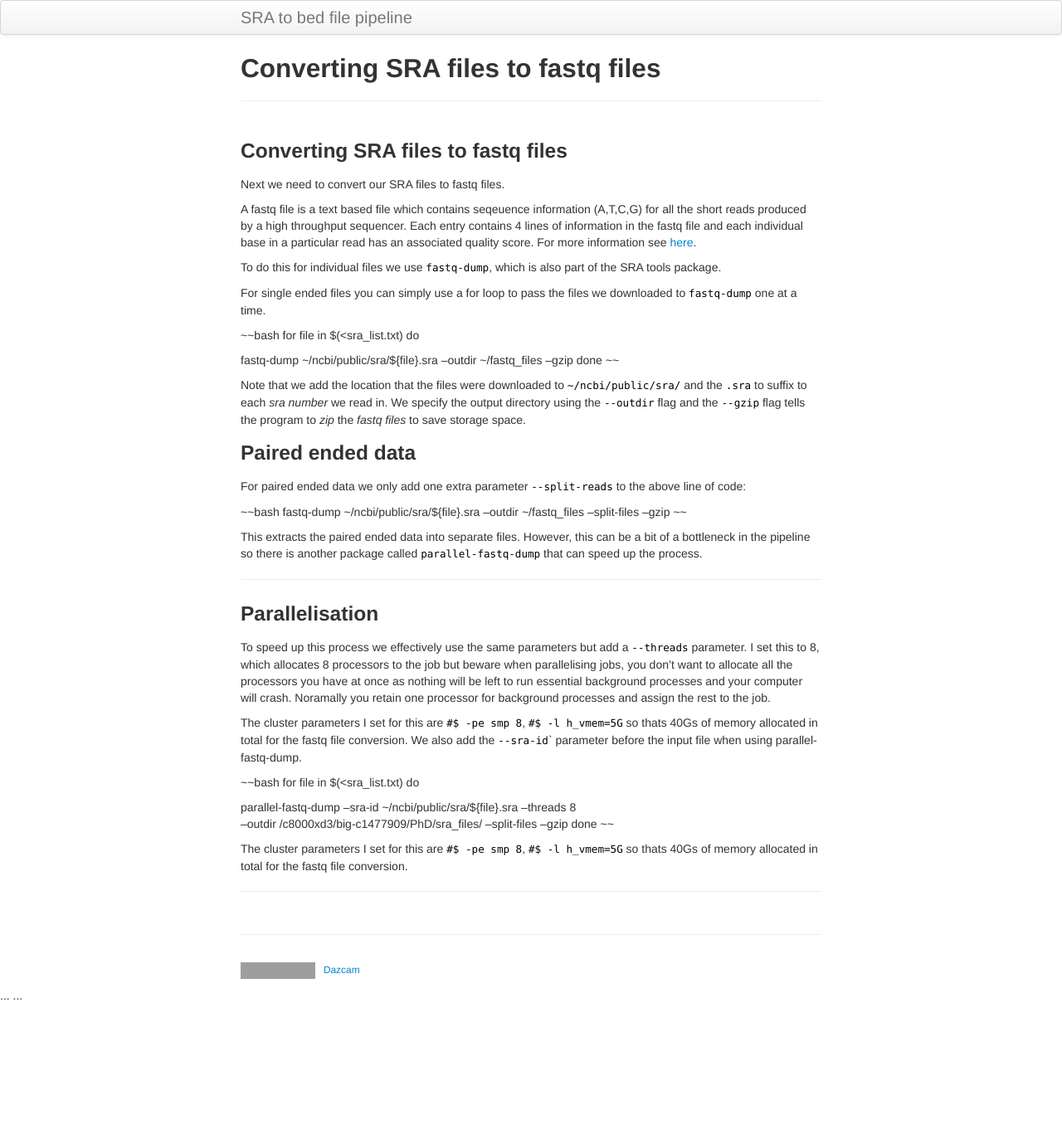
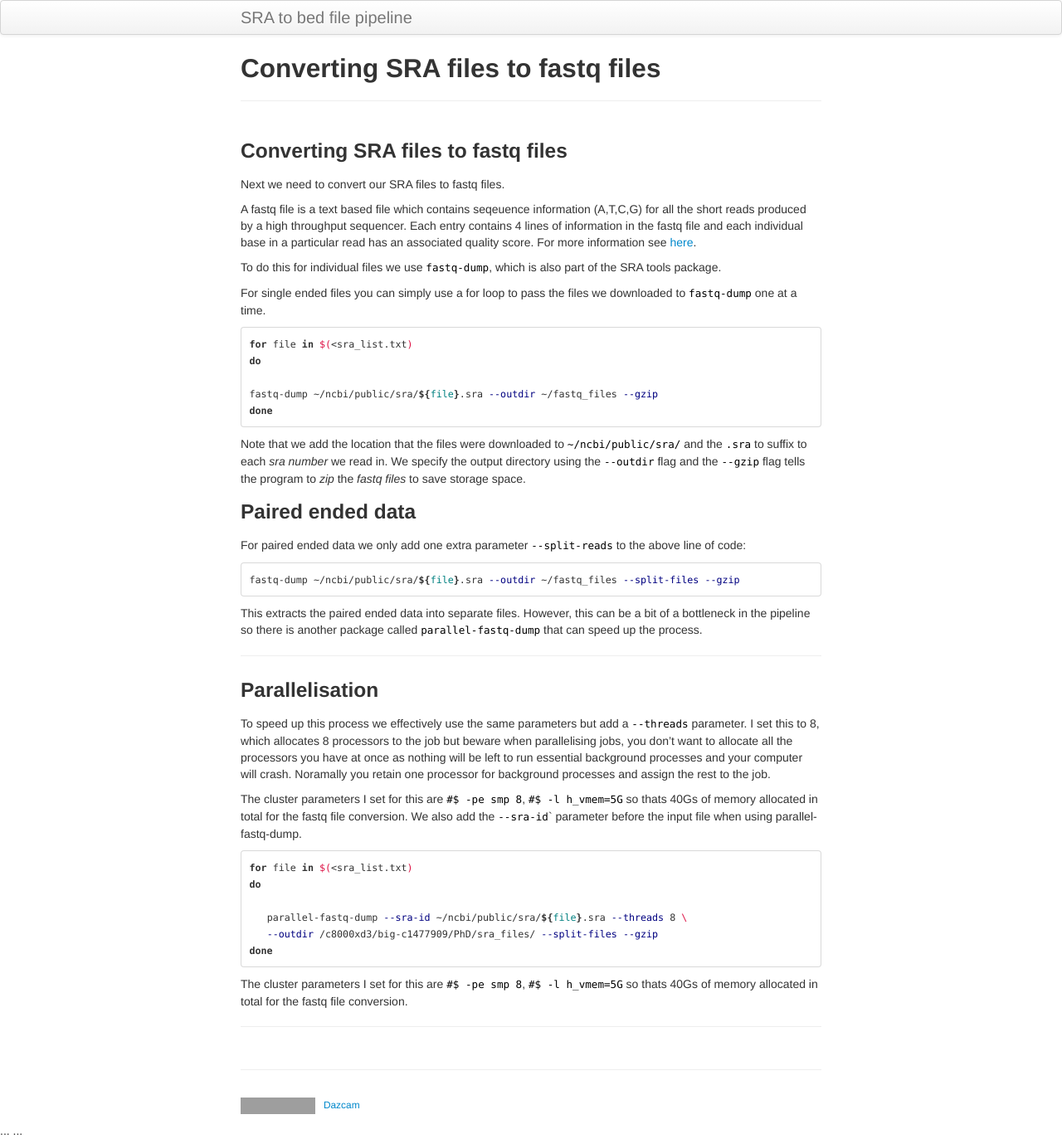
Before and after one commit to Dazcam/Bioinformatics-tutorials, a Jekyll site: the page built from pages/SRA_2_fastq.md, in a window 1280 px wide. Shown: the whole page at 83% size. Built offline with Jekyll 4.4.1, drawn with Linux system fonts in a browser that asks for light colours; before the commit the page ends 1210 px from its top, so only the background shows below that; grey boxes are pictures that could not be loaded.

Commit message:
Minor edits

```diff
--- a/pages/SRA_2_fastq.md
+++ b/pages/SRA_2_fastq.md
@@ -18,13 +18,13 @@ To do this for individual files we use `fastq-dump`, which is also part of the S
 For single ended files you can simply use a for loop to pass the files we downloaded to `fastq-dump` one at a
 time.
 
-~~bash
+~~~bash
 for file in $(<sra_list.txt)
 do
 
 fastq-dump ~/ncbi/public/sra/${file}.sra --outdir ~/fastq_files --gzip
 done
-~~
+~~~
 
 Note that we add the location that the files were downloaded to `~/ncbi/public/sra/` and the `.sra` to suffix
 to each *sra number* we read in. We specify the output directory using the `--outdir` flag and the `--gzip`
@@ -34,9 +34,9 @@ flag tells the program to *zip* the *fastq files* to save storage space.
 
 For paired ended data we only add one extra parameter `--split-reads` to the above line of code:
 
-~~bash
+~~~bash
 fastq-dump ~/ncbi/public/sra/${file}.sra --outdir ~/fastq_files --split-files --gzip
-~~
+~~~
 
 This extracts the paired ended data into separate files. However, this can be a bit of a bottleneck in the pipeline so
 there is another package called `parallel-fastq-dump` that can speed up the process.
@@ -55,14 +55,14 @@ The cluster parameters I set for this are `#$ -pe smp 8`, `#$ -l h_vmem=5G` so t
 in total for the fastq file conversion. We also add the `--sra-id`` parameter before the input file when
 using parallel-fastq-dump.
 
-~~bash
+~~~bash
 for file in $(<sra_list.txt)
 do
 
    parallel-fastq-dump --sra-id ~/ncbi/public/sra/${file}.sra --threads 8 \
    --outdir /c8000xd3/big-c1477909/PhD/sra_files/ --split-files --gzip
 done
-~~
+~~~
 
 The cluster parameters I set for this are `#$ -pe smp 8`, `#$ -l h_vmem=5G` so thats 40Gs of memory allocated in
 total for the fastq file conversion.
```
Also changed, not shown: index.md (+2 -2 lines).
